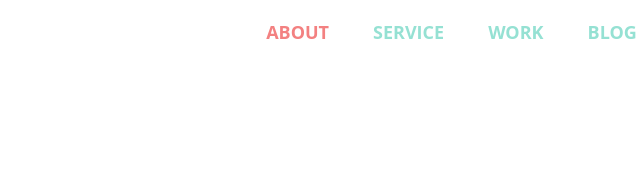
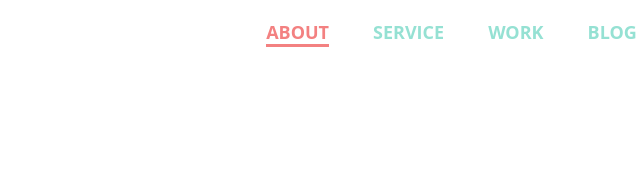
Before and after one commit to Duname/goit-fe-course, a plain HTML site: page html-css/module-06/index.html in a window 1280 px wide. In both pictures the pointer is over the link "ABOUT". Shown: the top 191 px of the page, 456-1096 px from the left. Drawn offline with Linux system fonts and the light colour scheme.

Commit message:
final m6

```diff
--- a/html-css/module-06/css/style.css
+++ b/html-css/module-06/css/style.css
@@ -38,6 +38,7 @@ nav{
 	color: #f38181;
 	transition-duration: 200ms;
 	transition-timing-function: linear;
+	border-bottom: 3px solid #f38181;
 }
 .title{
 	font-family: 'Kaushan Script', cursive;
```
